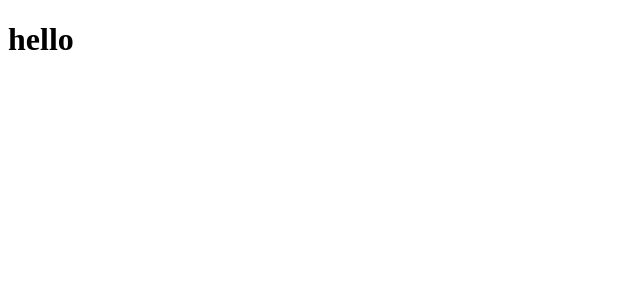
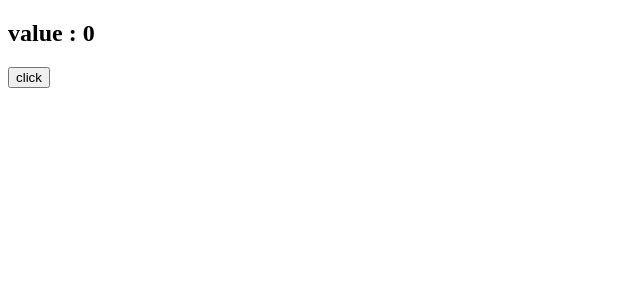
Before and after one commit to SamarjitSen/React-Code, a React (Vite) app: page / in a window 1280 px wide. Shown: the top 300 px of the page, without its empty margins (0-640 px from the left). Built offline with nearby package versions, Linux system fonts and the light colour scheme.

Commit message:
react useState hook check

```diff
--- a/src/App.jsx
+++ b/src/App.jsx
@@ -1,10 +1,20 @@
 import React from 'react';
 
 function App() {
-  return React.createElement(
-    'div',
-    { className: 'test' },
-    React.createElement('h1', {}, 'hello')
+  /* return of useState is a array
+    1. state variable
+    2. state variable updater function
+  */
+  const [value, setValue] = React.useState(0);
+
+  const handleClick = () => {
+    setValue(value + 1);
+  };
+  return (
+    <>
+      <h2>value : {value}</h2>
+      <button onClick={handleClick}>click</button>
+    </>
   );
 }
 
```
